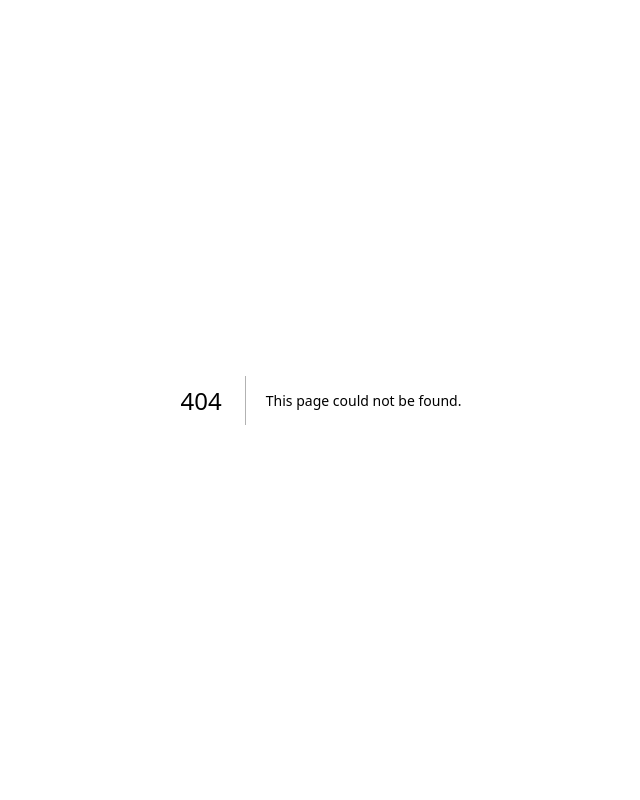
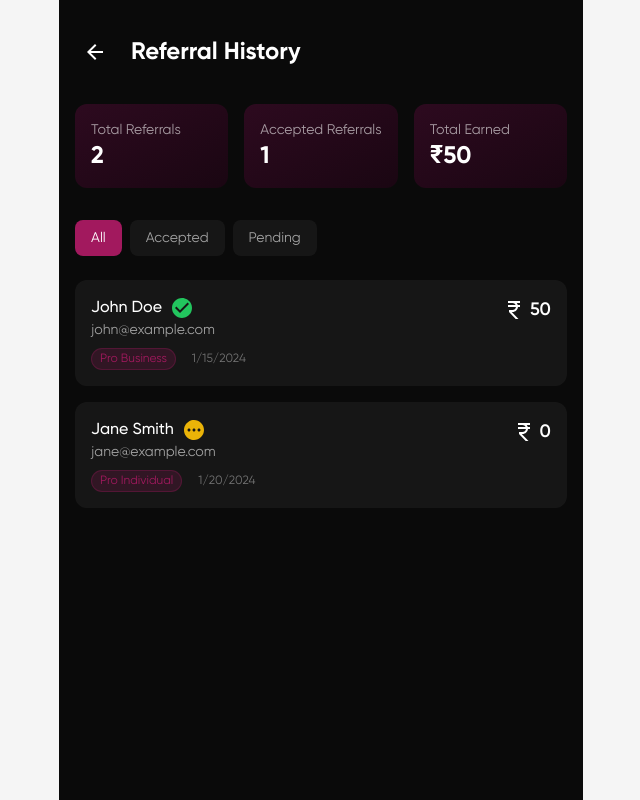
Before and after one commit to nischal690/credmate-frontend, a Next.js app: page /referral/history in a window 1280 px wide. Before the commit this address had no page. Shown: the whole page, without its empty margins (319-959 px from the left). Built offline with nearby package versions, Linux system fonts and the light colour scheme; a web font is replaced by a local one.

Commit message:
feat: referral page and configuration updates

```diff
--- /dev/null
+++ b/app/referral/history/page.tsx
@@ -0,0 +1,156 @@
+'use client';
+import { useState } from 'react';
+import { motion } from 'framer-motion';
+import Link from 'next/link';
+import ArrowBackIcon from '@mui/icons-material/ArrowBack';
+import CheckCircleIcon from '@mui/icons-material/CheckCircle';
+import PendingIcon from '@mui/icons-material/Pending';
+import CurrencyRupeeIcon from '@mui/icons-material/CurrencyRupee';
+
+// This would come from your API
+const mockReferrals = [
+  {
+    id: 1,
+    name: "John Doe",
+    email: "john@example.com",
+    status: "accepted",
+    plan: "Pro Business",
+    earned: "₹50",
+    date: "2024-01-15",
+  },
+  {
+    id: 2,
+    name: "Jane Smith",
+    email: "jane@example.com",
+    status: "pending",
+    plan: "Pro Individual",
+    earned: "₹0",
+    date: "2024-01-20",
+  },
+];
+
+export default function ReferralHistory() {
+  const [filter, setFilter] = useState('all'); // 'all', 'accepted', 'pending'
+
+  const filteredReferrals = mockReferrals.filter(referral => {
+    if (filter === 'all') return true;
+    return referral.status === filter;
+  });
+
+  const totalEarned = mockReferrals
+    .filter(ref => ref.status === 'accepted')
+    .reduce((sum, ref) => sum + parseInt(ref.earned.replace('₹', '')), 0);
+
+  return (
+    <div className="min-h-screen bg-neutral-950 text-white">
+      <div className="max-w-4xl mx-auto px-4 py-8">
+        <div className="flex items-center gap-4 mb-8">
+          <Link href="/referral" className="p-2 rounded-lg hover:bg-white/5">
+            <ArrowBackIcon />
+          </Link>
+          <h1 className="text-2xl font-bold">Referral History</h1>
+        </div>
+
+        {/* Stats Cards */}
+        <div className="grid grid-cols-1 md:grid-cols-3 gap-4 mb-8">
+          <motion.div
+            initial={{ opacity: 0, y: 20 }}
+            animate={{ opacity: 1, y: 0 }}
+            className="bg-gradient-to-br from-[#2D0A1F] to-[#1A0612] p-4 rounded-xl"
+          >
+            <p className="text-sm text-white/60">Total Referrals</p>
+            <p className="text-2xl font-bold">{mockReferrals.length}</p>
+          </motion.div>
+
+          <motion.div
+            initial={{ opacity: 0, y: 20 }}
+            animate={{ opacity: 1, y: 0 }}
+            transition={{ delay: 0.1 }}
+            className="bg-gradient-to-br from-[#2D0A1F] to-[#1A0612] p-4 rounded-xl"
+          >
+            <p className="text-sm text-white/60">Accepted Referrals</p>
+            <p className="text-2xl font-bold">
+              {mockReferrals.filter(ref => ref.status === 'accepted').length}
+            </p>
+          </motion.div>
+
+          <motion.div
+            initial={{ opacity: 0, y: 20 }}
+            animate={{ opacity: 1, y: 0 }}
+            transition={{ delay: 0.2 }}
+            className="bg-gradient-to-br from-[#2D0A1F] to-[#1A0612] p-4 rounded-xl"
+          >
+            <p className="text-sm text-white/60">Total Earned</p>
+            <p className="text-2xl font-bold">₹{totalEarned}</p>
+          </motion.div>
+        </div>
+
+        {/* Filter Buttons */}
+        <div className="flex gap-2 mb-6">
+          <button
+            onClick={() => setFilter('all')}
+            className={`px-4 py-2 rounded-lg text-sm ${filter === 'all' ? 'bg-[#A2195E] text-white' : 'bg-white/5 text-white/60 hover:bg-white/10'}`}
+          >
+            All
+          </button>
+          <button
+            onClick={() => setFilter('accepted')}
+            className={`px-4 py-2 rounded-lg text-sm ${filter === 'accepted' ? 'bg-[#A2195E] text-white' : 'bg-white/5 text-white/60 hover:bg-white/10'}`}
+          >
+            Accepted
+          </button>
+          <button
+            onClick={() => setFilter('pending')}
+            className={`px-4 py-2 rounded-lg text-sm ${filter === 'pending' ? 'bg-[#A2195E] text-white' : 'bg-white/5 text-white/60 hover:bg-white/10'}`}
+          >
+            Pending
+          </button>
+        </div>
+
+        {/* Referrals List */}
+        <div className="space-y-4">
+          {filteredReferrals.map((referral) => (
+            <motion.div
+              key={referral.id}
+              initial={{ opacity: 0, y: 20 }}
+              animate={{ opacity: 1, y: 0 }}
+              className="bg-white/5 rounded-xl p-4"
+            >
+              <div className="flex items-start justify-between">
+                <div>
+                  <div className="flex items-center gap-2">
+                    <h3 className="font-medium">{referral.name}</h3>
+                    {referral.status === 'accepted' ? (
+                      <CheckCircleIcon className="text-green-500 w-5 h-5" />
+                    ) : (
+                      <PendingIcon className="text-yellow-500 w-5 h-5" />
+                    )}
+                  </div>
+                  <p className="text-sm text-white/60">{referral.email}</p>
+                  <div className="mt-2 flex items-center gap-4">
+                    <span className="text-xs px-2 py-0.5 rounded-full bg-[#A2195E]/20 text-[#A2195E] border border-[#A2195E]/30">
+                      {referral.plan}
+                    </span>
+                    <span className="text-xs text-white/40">
+                      {new Date(referral.date).toLocaleDateString()}
+                    </span>
+                  </div>
+                </div>
+                <div className="flex items-center gap-1 text-lg font-semibold">
+                  <CurrencyRupeeIcon className="w-5 h-5" />
+                  {referral.earned.replace('₹', '')}
+                </div>
+              </div>
+            </motion.div>
+          ))}
+
+          {filteredReferrals.length === 0 && (
+            <div className="text-center py-8 text-white/40">
+              No referrals found
+            </div>
+          )}
+        </div>
+      </div>
+    </div>
+  );
+}
--- a/app/referral/page.tsx
+++ b/app/referral/page.tsx
@@ -6,6 +6,9 @@ import ShareIcon from '@mui/icons-material/Share';
 import ContentCopyIcon from '@mui/icons-material/ContentCopy';
 import WhatsAppIcon from '@mui/icons-material/WhatsApp';
 import CurrencyRupeeIcon from '@mui/icons-material/CurrencyRupee';
+import LinkIcon from '@mui/icons-material/Link';
+import PersonAddIcon from '@mui/icons-material/PersonAdd';
+import CardMembershipIcon from '@mui/icons-material/CardMembership';
 
 export default function ReferralPage() {
   const [copied, setCopied] = useState(false);
@@ -28,7 +31,8 @@ export default function ReferralPage() {
   };
 
   return (
-    <div className="min-h-screen bg-neutral-950 text-white pt-20 px-4">
+    <div className="h-screen bg-neutral-950 text-white overflow-hidden">
+      <div className="h-full overflow-y-auto pt-20 px-4 pb-8">
         <div className="max-w-md mx-auto">
           <motion.div
             initial={{ opacity: 0, y: 20 }}
@@ -83,6 +87,45 @@ export default function ReferralPage() {
             </div>
           </motion.div>
 
+          {/* How it Works Section */}
+          <div className="mt-10 mb-8">
+            <h2 className="text-xl font-bold mb-6">How it Works</h2>
+            <div className="space-y-6">
+              {/* Step 1 */}
+              <div className="flex items-start gap-4">
+                <div className="w-12 h-12 rounded-2xl bg-[#A2195E]/10 flex items-center justify-center shrink-0">
+                  <LinkIcon sx={{ fontSize: 24, color: '#A2195E' }} />
+                </div>
+                <div>
+                  <h3 className="font-semibold mb-1">Step 1: Share your referral link</h3>
+                  <p className="text-white/60">Share your unique referral link with friends and family who might be interested in Credmate's services.</p>
+                </div>
+              </div>
+
+              {/* Step 2 */}
+              <div className="flex items-start gap-4">
+                <div className="w-12 h-12 rounded-2xl bg-[#A2195E]/10 flex items-center justify-center shrink-0">
+                  <PersonAddIcon sx={{ fontSize: 24, color: '#A2195E' }} />
+                </div>
+                <div>
+                  <h3 className="font-semibold mb-1">Step 2: Friend subscribes to a plan</h3>
+                  <p className="text-white/60">When your friend signs up and subscribes to any of our plans using your referral link.</p>
+                </div>
+              </div>
+
+              {/* Step 3 */}
+              <div className="flex items-start gap-4">
+                <div className="w-12 h-12 rounded-2xl bg-[#A2195E]/10 flex items-center justify-center shrink-0">
+                  <CardMembershipIcon sx={{ fontSize: 24, color: '#A2195E' }} />
+                </div>
+                <div>
+                  <h3 className="font-semibold mb-1">Step 3: You earn rewards</h3>
+                  <p className="text-white/60">Get exciting rewards credited to your account for each successful referral.</p>
+                </div>
+              </div>
+            </div>
+          </div>
+
           {/* Stats Section */}
           <motion.div
             initial={{ opacity: 0, y: 20 }}
@@ -104,5 +147,6 @@ export default function ReferralPage() {
           </motion.div>
         </div>
       </div>
+    </div>
   );
 }
--- a/next.config.js
+++ b/next.config.js
@@ -7,17 +7,17 @@ const nextConfig = {
     if (!isServer) {
       config.resolve.fallback = {
         fs: false,
-        encoding: false,
         net: false,
         tls: false,
+        dns: false,
         canvas: false,
       }
     }
     return config
   },
   images: {
-    domains: ['firebasestorage.googleapis.com'],
-  },
-};
+    domains: ['images.unsplash.com']
+  }
+}
 
-module.exports = nextConfig;
+module.exports = nextConfig
```
Also changed, not shown: package.json (+8 -0 lines), .babelrc (added), 1 other file (tests, documents, lock files or other folders). Lines whose indentation alone changed are shown as unchanged.
